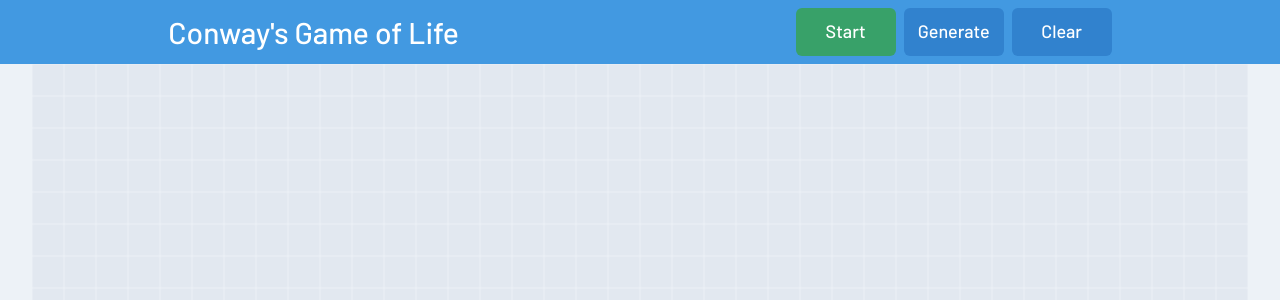
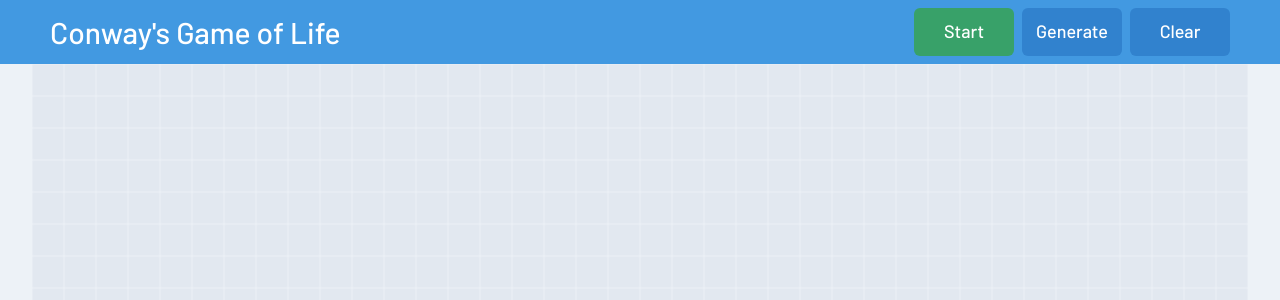
Before and after one commit to jgabriel1/conways-game-of-life, a React (Create React App) app: page / in a window 1280 px wide. Shown: the top 300 px of the page. Built offline with nearby package versions, Linux system fonts and the light colour scheme.

Commit message:
Fixed TopBar max width.

```diff
--- a/src/interface/components/TopBar.tsx
+++ b/src/interface/components/TopBar.tsx
@@ -1,5 +1,5 @@
 import React from 'react';
-import { Button, Flex, Heading, Text } from '@chakra-ui/react';
+import { Box, Button, Flex, Heading, Text } from '@chakra-ui/react';
 
 import { useGame } from '../hooks/game';
 
@@ -14,14 +14,15 @@ export const TopBar: React.FC = () => {
   const title = "Conway's Game of Life";
 
   return (
+    <Box bg="blue.400" px="24px" w="100%">
       <Flex
         as="header"
         w="100%"
-      maxW={1480}
+        maxW={1180}
         h="64px"
-      bg="blue.400"
+        mx="auto"
         align="center"
-      justify="space-around"
+        justify="space-between"
       >
         <Heading color="white" size="lg" fontWeight="medium">
           {title}
@@ -67,5 +68,6 @@ export const TopBar: React.FC = () => {
           </Button>
         </Flex>
       </Flex>
+    </Box>
   );
 };
```
Lines whose indentation alone changed are shown as unchanged.
